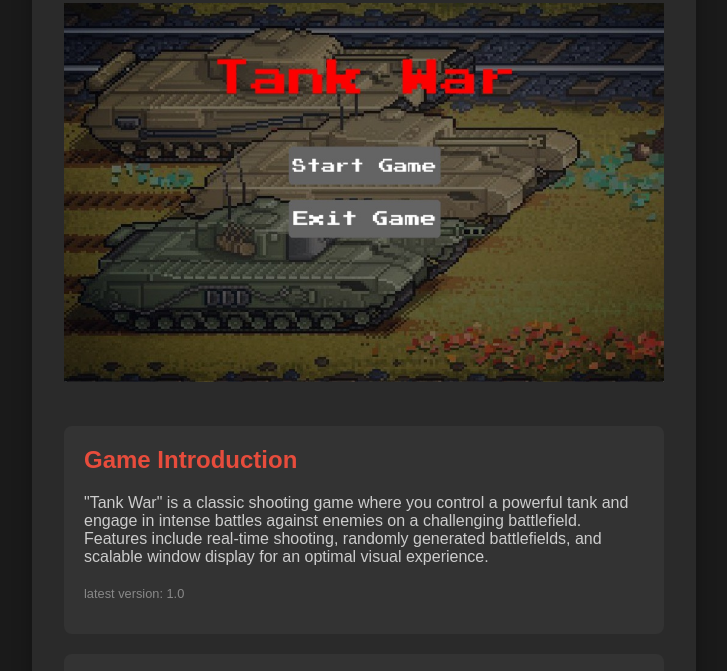
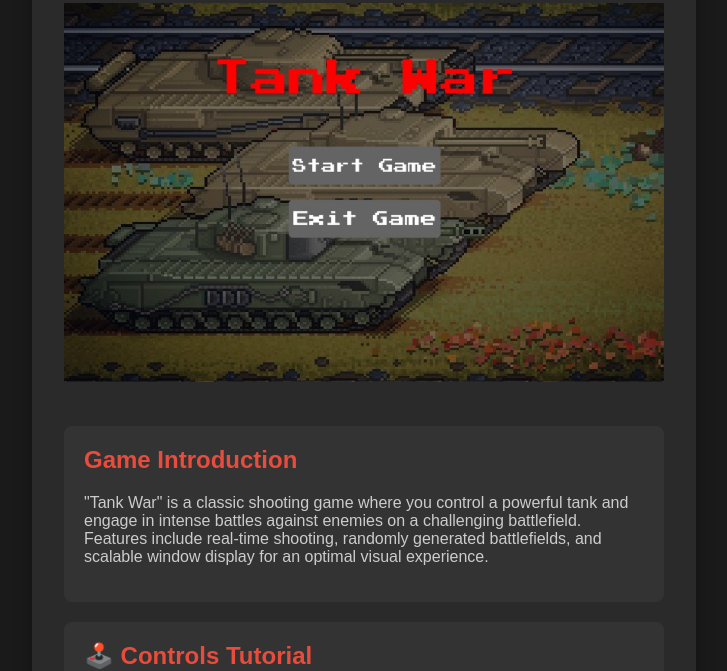
Before and after one commit to lightoff08/tankwar.game, a plain HTML site: page index.html in a window 1280 px wide. Shown: the part 131-802 px from the top of the page, without its empty margins (276-1003 px from the left). Drawn offline with Linux system fonts and the light colour scheme.

Commit message:
Update index.html

```diff
--- a/index.html
+++ b/index.html
@@ -24,7 +24,6 @@
             <p>
                 "Tank War" is a classic shooting game where you control a powerful tank and engage in intense battles against enemies on a challenging battlefield. Features include real-time shooting, randomly generated battlefields, and scalable window display for an optimal visual experience.
             </p>
-            <p class="copyright">latest version: 1.0</p>
         </div>
 
         <!-- Controls Tutorial Section -->
```
